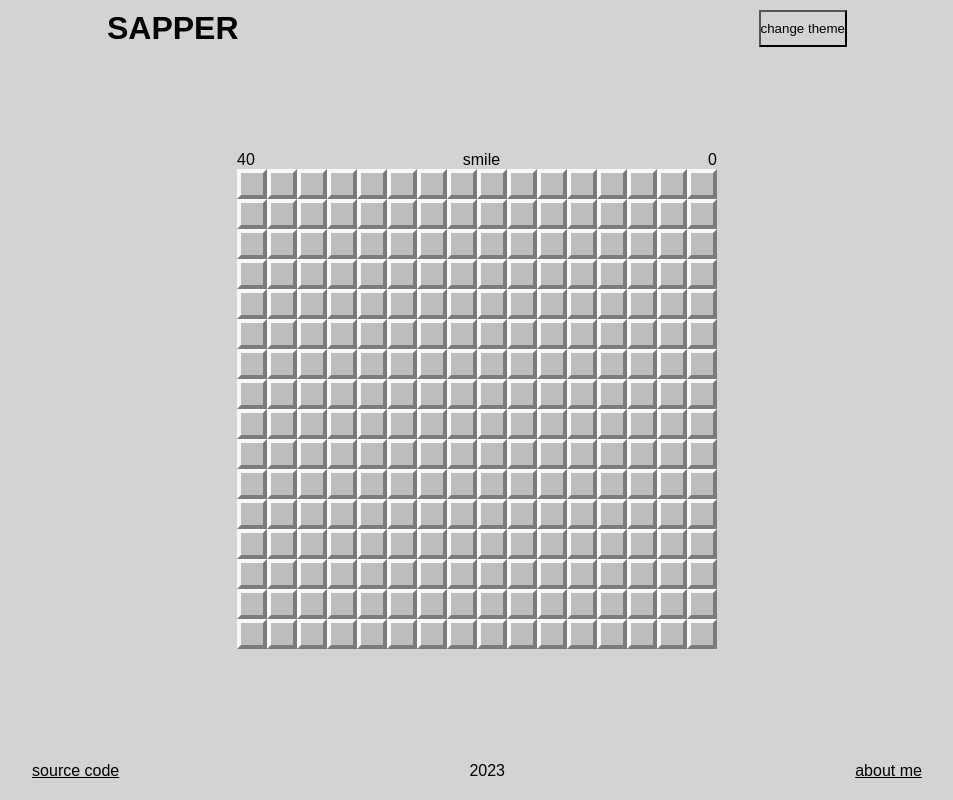
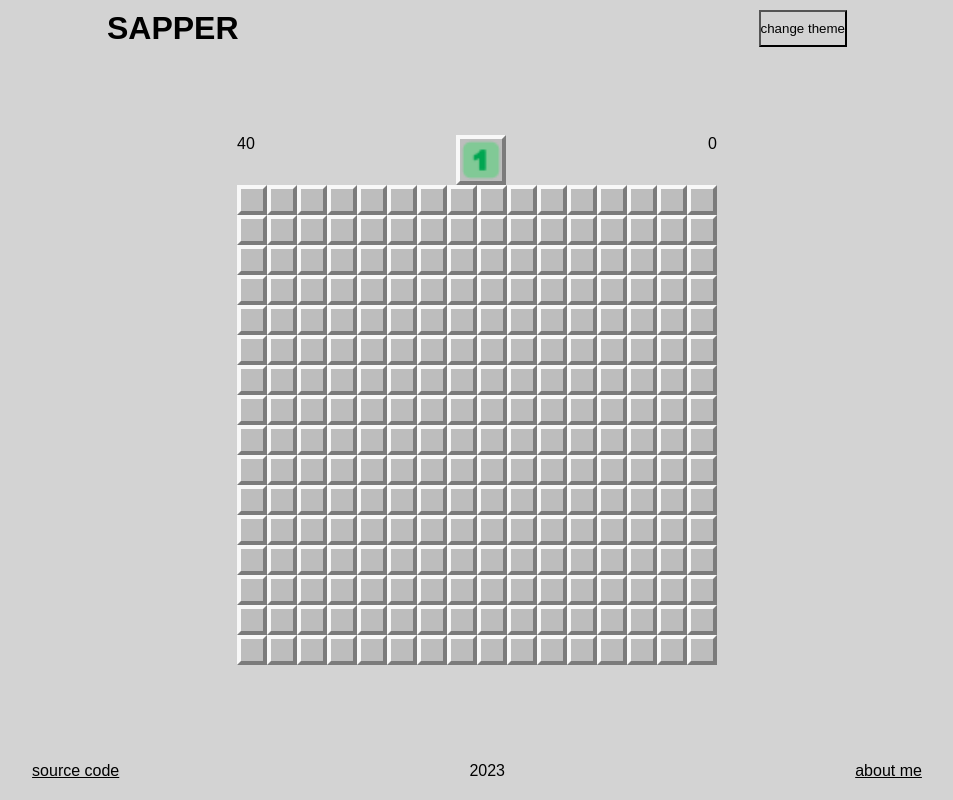
Before and after one commit to Vetapteka/sapper_game, a React (Create React App) app: page / in a window 1280 px wide. Shown: the whole page, without its empty margins (163-1116 px from the left). Built offline with nearby package versions, Linux system fonts and the light colour scheme; the HTML template or start-up script is replaced by a standard one.

Commit message:
smileButton wondered when mouse down

```diff
--- a/src/components/game/Game.tsx
+++ b/src/components/game/Game.tsx
@@ -5,7 +5,7 @@ import styled from 'styled-components';
 import GameLayout from './GameLayout';
 import BombCounter from './BombCounter';
 import Timer, { TimerRef } from './Timer';
-import SmileButton from './SmileButton';
+import SmileButton, { SmileButtonRef } from './SmileButton';
 
 const x = 16;
 const y = 16;
@@ -21,6 +21,19 @@ const Grid = styled.div`
 
 const Game = () => {
     const timerRef = useRef<TimerRef>(null);
+    const smileButtonRef = useRef<SmileButtonRef>(null);
+
+    const isMouseDownRef = useRef(false);
+
+    const handleMouseDown = () => {
+        isMouseDownRef.current = true;
+        smileButtonRef.current?.setRole('wonder');
+    };
+
+    const handleMouseUp = () => {
+        isMouseDownRef.current = false;
+        smileButtonRef.current?.setRole('default');
+    };
 
     const isFirstClick = useRef(true);
     const tileRefs = useRef<Array<TileRef>>([]);
@@ -110,10 +123,14 @@ const Game = () => {
 
     return (
         <GameLayout
-            game={<Grid>{createTiles()}</Grid>}
+            game={
+                <Grid onMouseDown={handleMouseDown} onMouseUp={handleMouseUp}>
+                    {createTiles()}
+                </Grid>
+            }
             bombCounter={<BombCounter bombCount={flagsCount} />}
             timer={<Timer ref={timerRef} />}
-            smileButton={<SmileButton />}
+            smileButton={<SmileButton ref={smileButtonRef} />}
         />
     );
 };
--- a/src/components/game/SmileButton.tsx
+++ b/src/components/game/SmileButton.tsx
@@ -1,11 +1,54 @@
-import React from 'react';
+import { useState, useImperativeHandle, forwardRef } from 'react';
 
-const SmileButton = () => {
-    return (
-        <div>
-            smile
-        </div>
-    );
+import styled from 'styled-components';
+import sad from '../../assets/mine.png';
+import happy from '../../assets/1.png';
+import sunglasses from '../../assets/2.png';
+import wonder from '../../assets/3.png';
+
+type SmileRoleType = keyof typeof SmileRole;
+
+export const SmileRole = {
+    sad: sad,
+    default: happy,
+    sunglasses: sunglasses,
+    wonder: wonder,
 };
 
+interface SmileProps {
+    role: SmileRoleType;
+}
+
+const Smile = styled.div<SmileProps>`
+    width: 50px;
+    height: 50px;
+
+    background-color: #bdbdbd;
+    border: 4px solid;
+    border-top-color: #f8f8f8;
+    border-left-color: #f8f8f8;
+    border-right-color: #7b7b7b;
+    border-bottom-color: #7b7b7b;
+
+    background-image: url(${(props) => SmileRole[props.role]});
+    background-repeat: no-repeat;
+    background-size: 100%;
+`;
+
+export interface SmileButtonRef {
+    setRole: (role: SmileRoleType) => void;
+}
+
+const SmileButton = forwardRef<SmileButtonRef>((props, ref) => {
+    const [role, setRole] = useState<SmileRoleType>('default');
+
+    useImperativeHandle(ref, () => ({
+        setRole: (role) => {
+            setRole(role);
+        },
+    }));
+
+    return <Smile role={role} />;
+});
+
 export default SmileButton;
```
